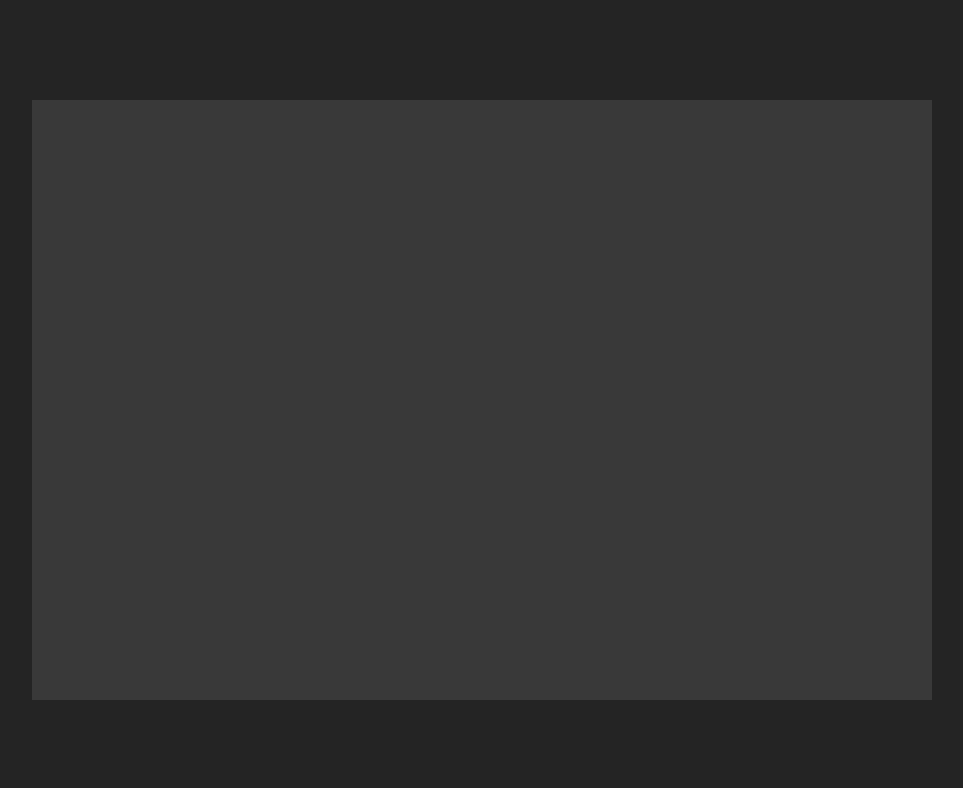
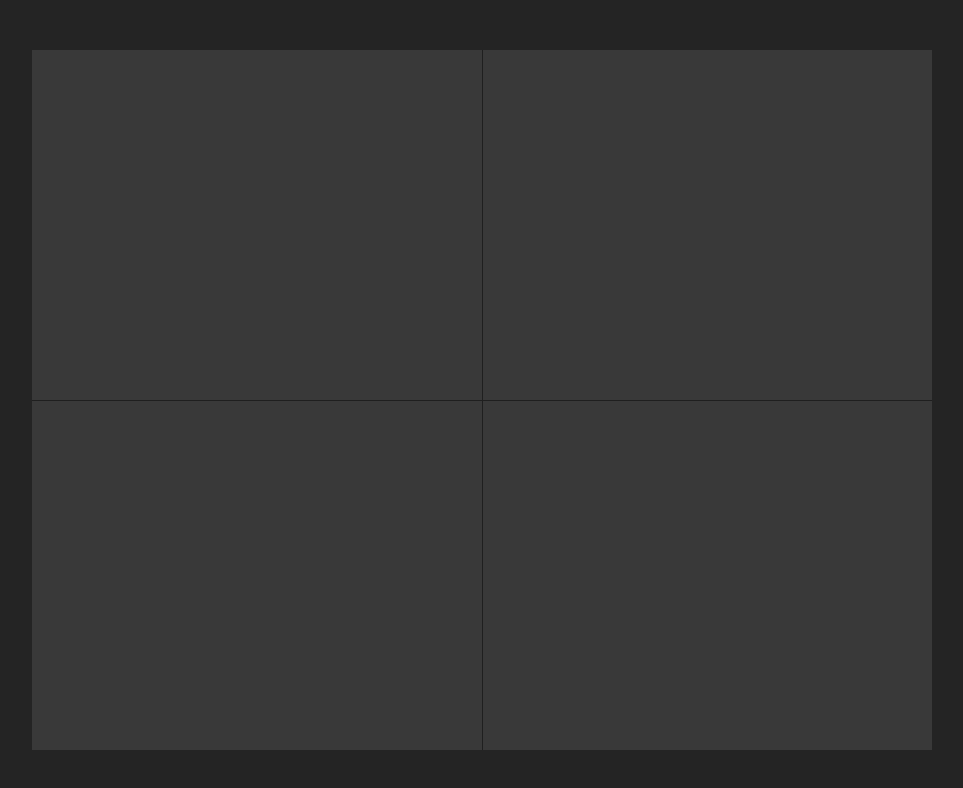
Before and after one commit to MichaellDev1/Espacio-Bidimensional, a website built with webpack: page index.html in a window 1280 px wide. Shown: the whole page, without its empty margins (158-1121 px from the left). Built offline with nearby package versions, Linux system fonts and the light colour scheme.

Commit message:
build canvas function - create coordinate axes

```diff
--- a/index.html
+++ b/index.html
@@ -11,7 +11,6 @@
     <title>Espacio bidimensional</title>
   </head>
   <body>
-    <canvas id="space"></canvas>
     <script src="./build/main.js"></script>
   </body>
 </html>
--- a/src/global/styles/index.css
+++ b/src/global/styles/index.css
@@ -16,4 +16,5 @@ body {
 :root {
     --primary-color: #393939;
     --secondary-color: #242424;
+    --line-color: #242424
 }
--- a/src/index.ts
+++ b/src/index.ts
@@ -1,13 +1,58 @@
+class Canvas {
+    canvas: null | HTMLCanvasElement
+    context = CanvasRenderingContext2D
+
+    constructor() {
+        this.canvas = null
+    }
+
+    buildCanvas(id: string) {
+        const canvas = document.createElement('canvas')
+        canvas.id = id
+        document.body.appendChild(canvas)
+        this.canvas = canvas
+        return canvas
+    }
+}
+
+const createCanvas = (id: string): HTMLCanvasElement => {
+    const canvas = new Canvas()
+    return canvas.buildCanvas(id)
+}
+
+class CoordinateAxes {
+    canvasWidth: number
+    canvasHeight: number
+
+    constructor(canvasWidth: number = 0, canvasHeight: number = 0) {
+        this.canvasHeight = canvasHeight
+        this.canvasWidth = canvasWidth
+    }
+
+    draw(context: CanvasRenderingContext2D) {
+        // Build axe Y
+        context.fillStyle = '#1f1f1f'
+        context.fillRect(this.canvasWidth / 2, 0, 1, this.canvasHeight)
+
+        // Build axe X
+        context.fillStyle = '#1f1f1f'
+        context.fillRect(0, this.canvasHeight / 2, this.canvasWidth, 1)
+    }
+}
+
 window.addEventListener('load', function () {
-    const canvas: HTMLCanvasElement = document.getElementById('space') as HTMLCanvasElement
+    const canvas = createCanvas('space')
     const ctx: CanvasRenderingContext2D = canvas.getContext('2d') as CanvasRenderingContext2D
 
     const canvasWidth: number = 900;
-    const canvasHeight: number = 600;
+    const canvasHeight: number = 700;
 
     canvas.width = canvasWidth
     canvas.height = canvasHeight
 
     ctx.fillStyle = '#393939'
     ctx.fillRect(0, 0, canvasWidth, canvasHeight)
+
+    const coordinateAxes = new CoordinateAxes(canvasWidth, canvasHeight)
+    coordinateAxes.draw(ctx)
 })
```
